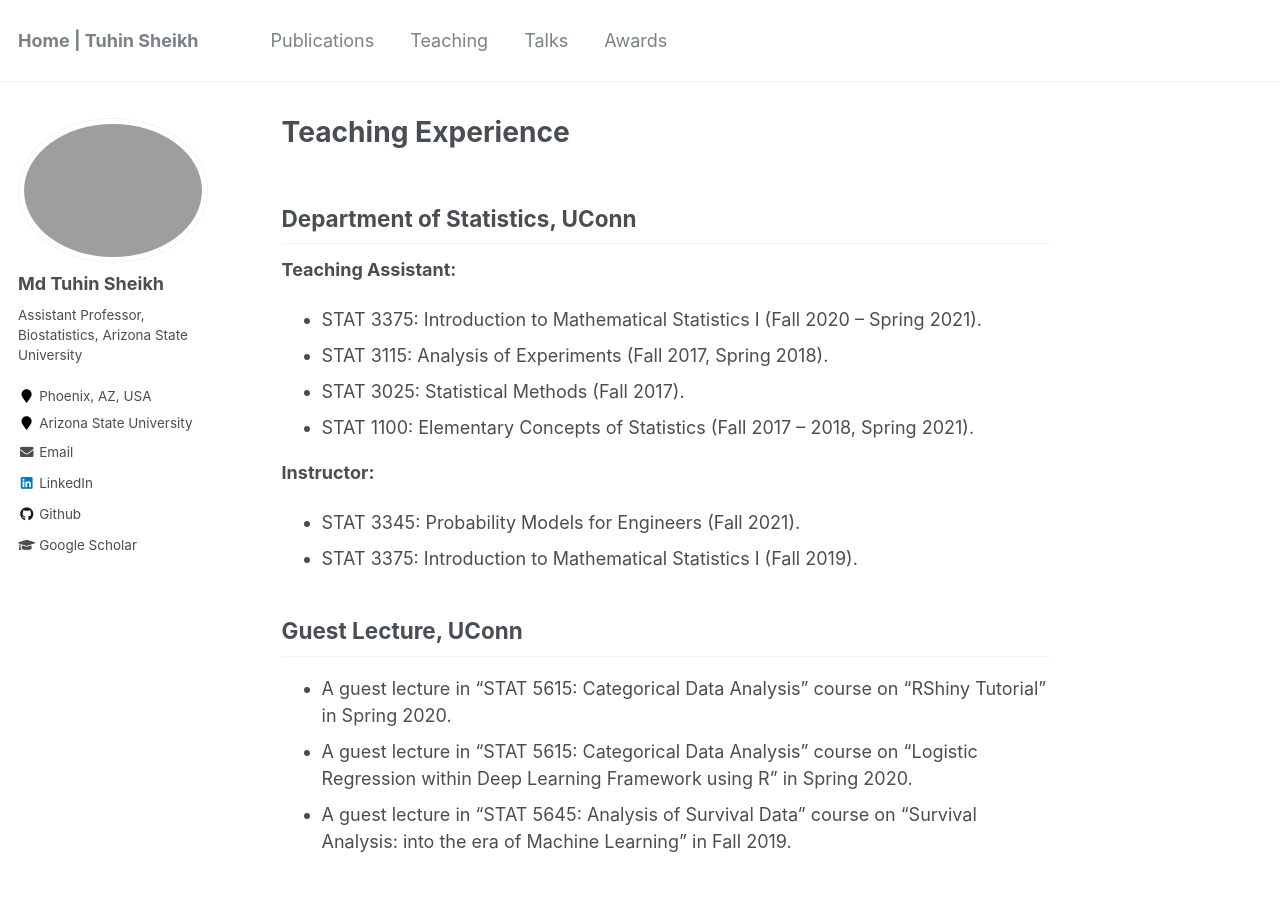
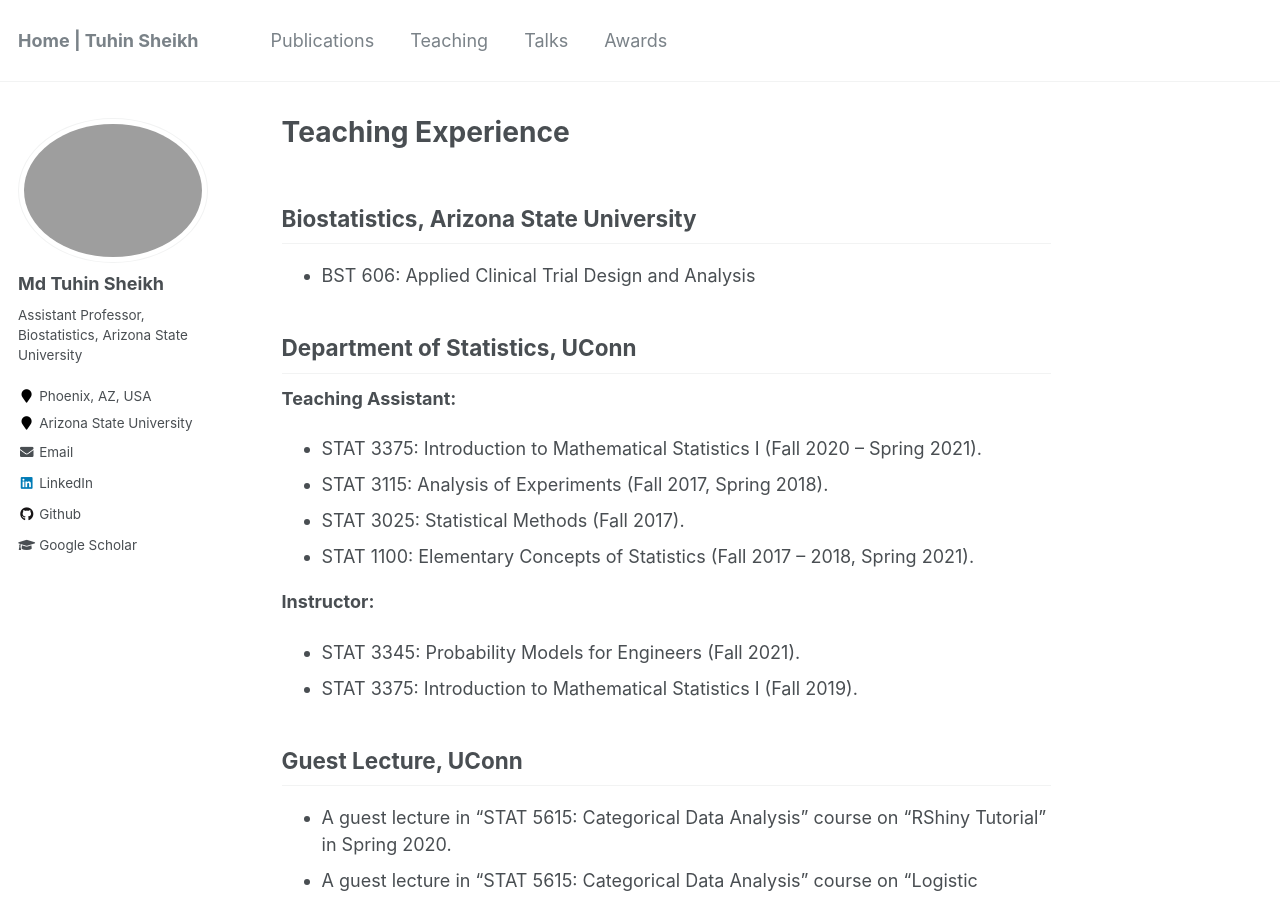
Before and after one commit to mdtuhinsheikh/mdtuhinsheikh.github.io, a Jekyll site: the page built from _pages/teaching.md, in a window 1280 px wide and 900 px high. Built offline with Jekyll 4.4.1, drawn with Linux system fonts in a browser that asks for light colours.

Commit message:
Update teaching.md

```diff
--- a/_pages/teaching.md
+++ b/_pages/teaching.md
@@ -3,6 +3,9 @@ title: "Teaching Experience"
 permalink: /teaching/
 author_profile: true
 ---
+
+## Biostatistics, Arizona State University
+* BST 606: Applied Clinical Trial Design and Analysis
 
 ## Department of Statistics, UConn
 **Teaching Assistant:**
```
